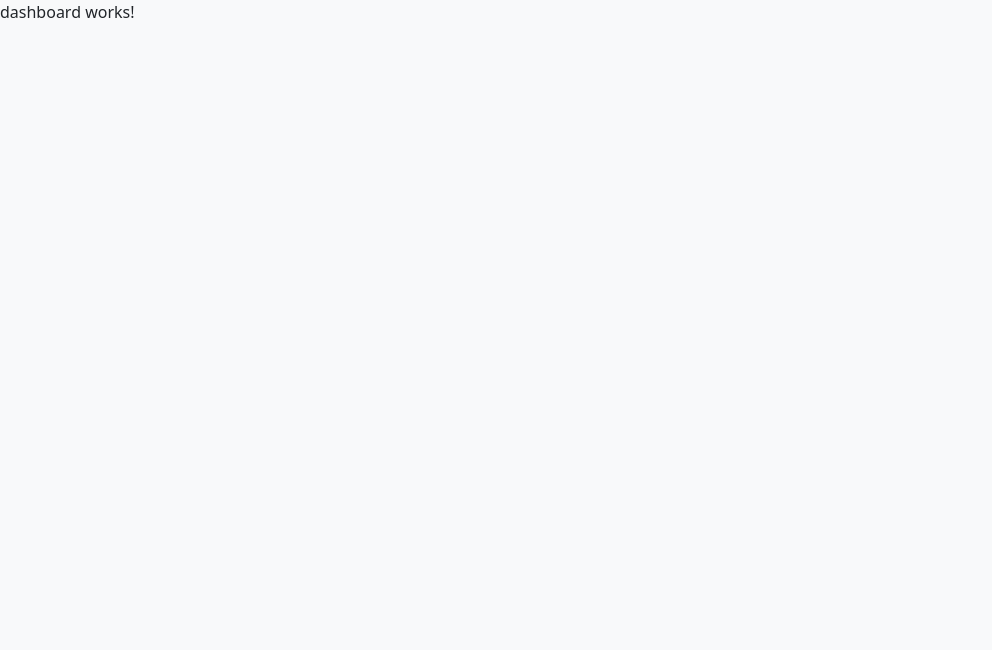
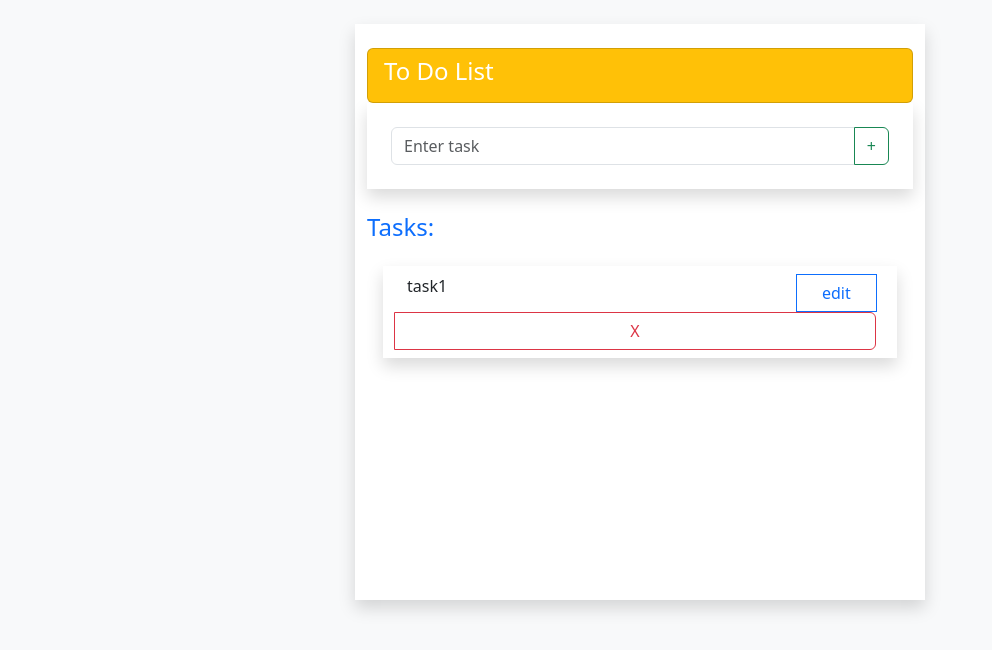
Before and after one commit to thaanirs/angular_todo, an Angular app: page /dashboard in a window 1280 px wide. Shown: the top 650 px of the page, without its empty margins (0-992 px from the left). Built offline with nearby package versions, Linux system fonts and the light colour scheme.

Commit message:
created dashboard component html

```diff
--- a/src/app/components/dashboard/dashboard.component.html
+++ b/src/app/components/dashboard/dashboard.component.html
@@ -1 +1,33 @@
-<p>dashboard works!</p>
+<!-- <p>dashboard works!</p> -->
+
+<div class="container-fluid bg-light">
+  <div class="container bg-light">
+    <div class="row mt-4" style="height: 500px">
+      <div class="col"></div>
+      <div class="col-md-6 bg-white shadow">
+        <div class="card bg-warning mt-4">
+          <h4 class="text-white ps-3 pt-2 pb-2">To Do List</h4>
+        </div>
+        <div class="shadow">
+          <div class="input-group p-4 mb-3">
+            <input type="text" class="form-control" placeholder="Enter task " />
+            <button class="btn btn-outline-success" type="button" >+</button>
+          </div>
+        </div>
+        <h4 class="text-primary mt-4">Tasks:</h4>
+        <div style="overflow-y: auto; height: 350px">
+          <div class="m-3">
+            <div class="p-2 shadow">
+              <div class="input-group row ps-3">
+                <div class="card col-md-10 border-0">task1</div>
+                <button class="btn btn-outline-primary col">edit</button>
+                <div class="btn btn-outline-danger col">X</div>
+              </div>
+            </div>
+          </div>
+        </div>
+      </div>
+      <div class="col"></div>
+    </div>
+  </div>
+</div>
```
